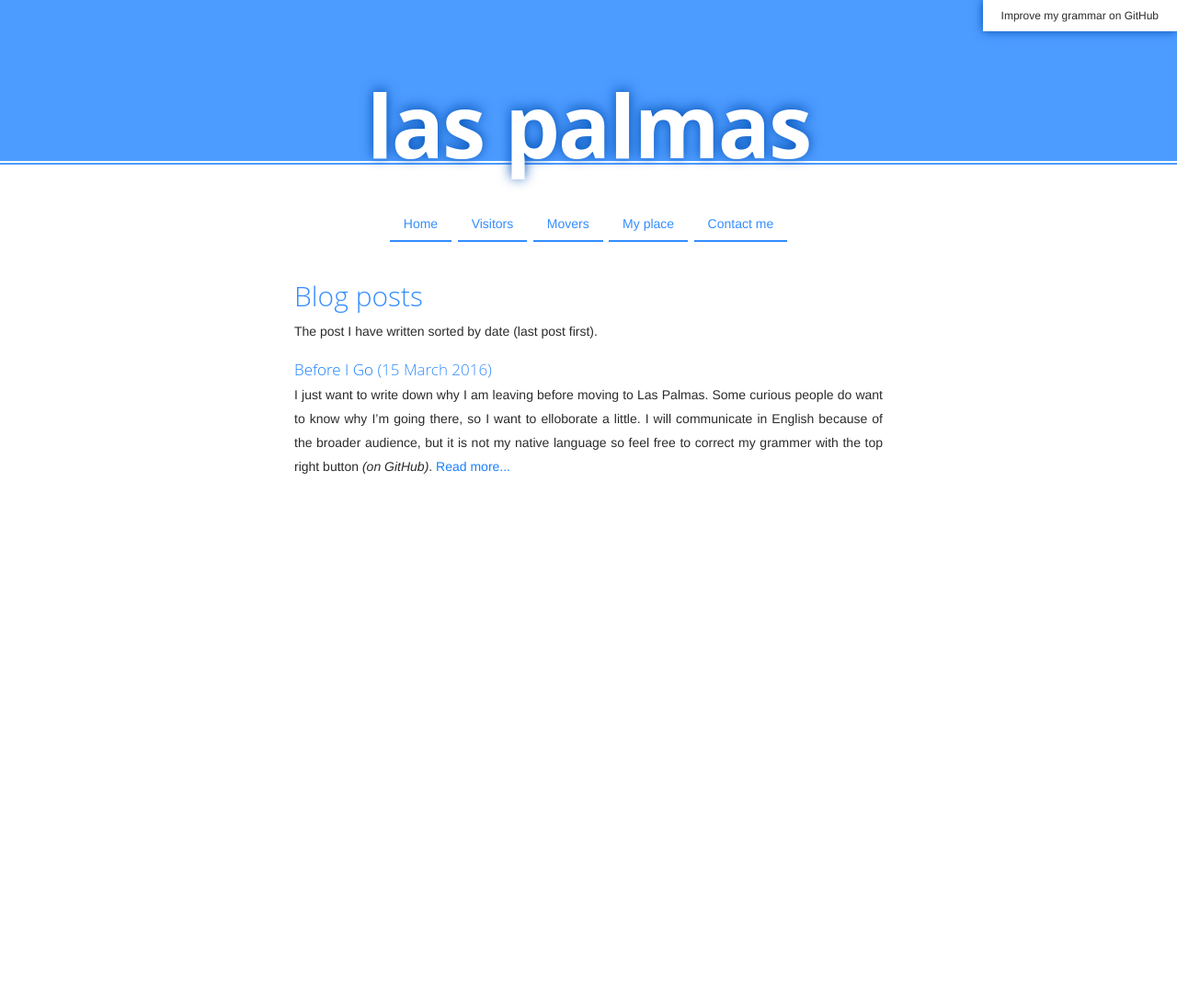
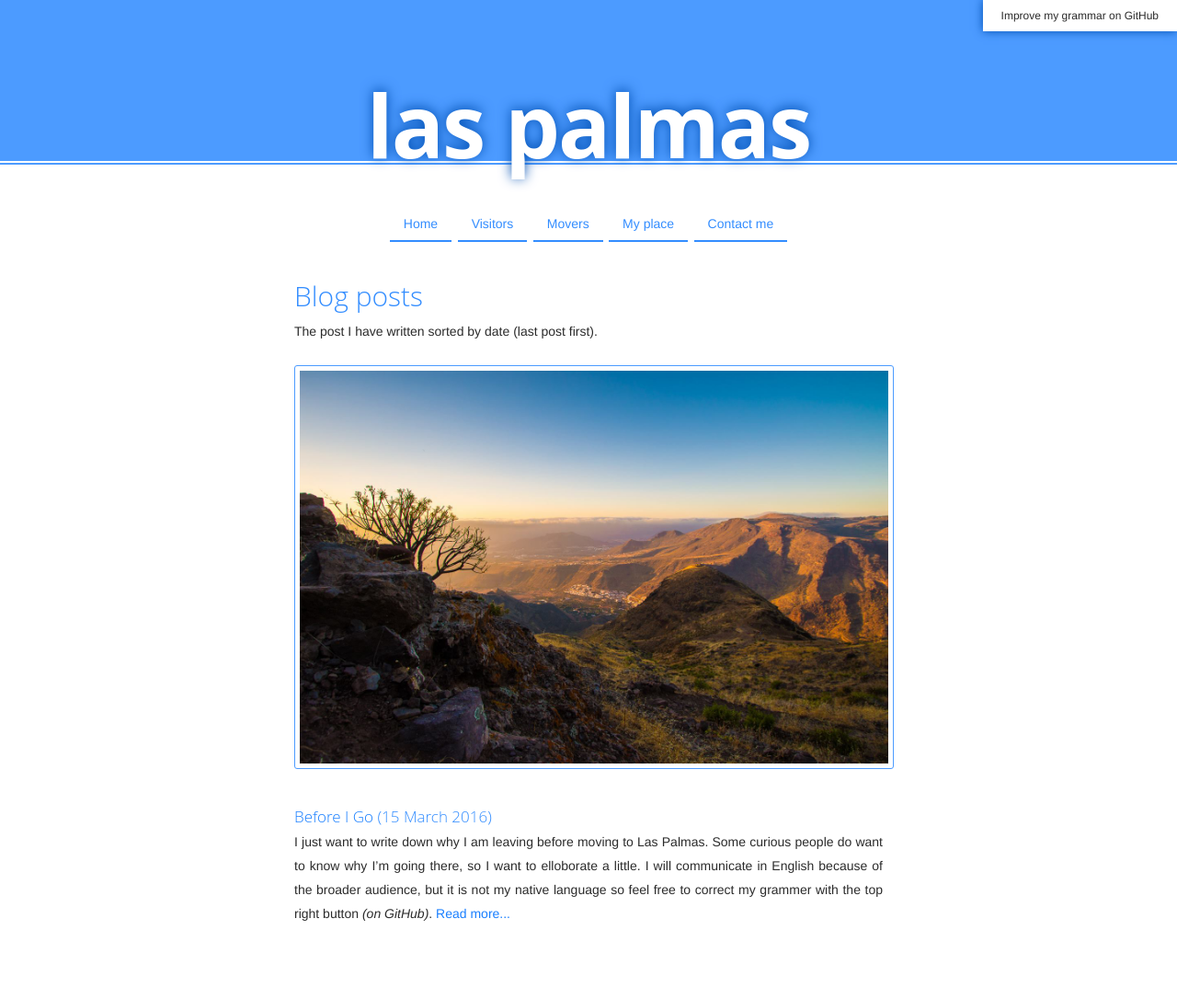
Before and after one commit to adriaandotcom/laspalmas.adriaan.io, a Jekyll site: the page built from blog.md, in a window 1280 px wide. Shown: the whole page at 92% size. Built offline with Jekyll 4.4.1, drawn with Linux system fonts in a browser that asks for light colours; before the commit the page ends 900 px from its top, so only the background shows below that.

Commit message:
Update blog.md

```diff
--- a/blog.md
+++ b/blog.md
@@ -3,6 +3,8 @@ title: Blog posts
 ---
 
 The post I have written sorted by date (last post first).
+
+![Mountains of Gran Canaria](/images/mountains.jpg)
 
 <ul class="no-styling">
   {% for post in site.posts %}
```
